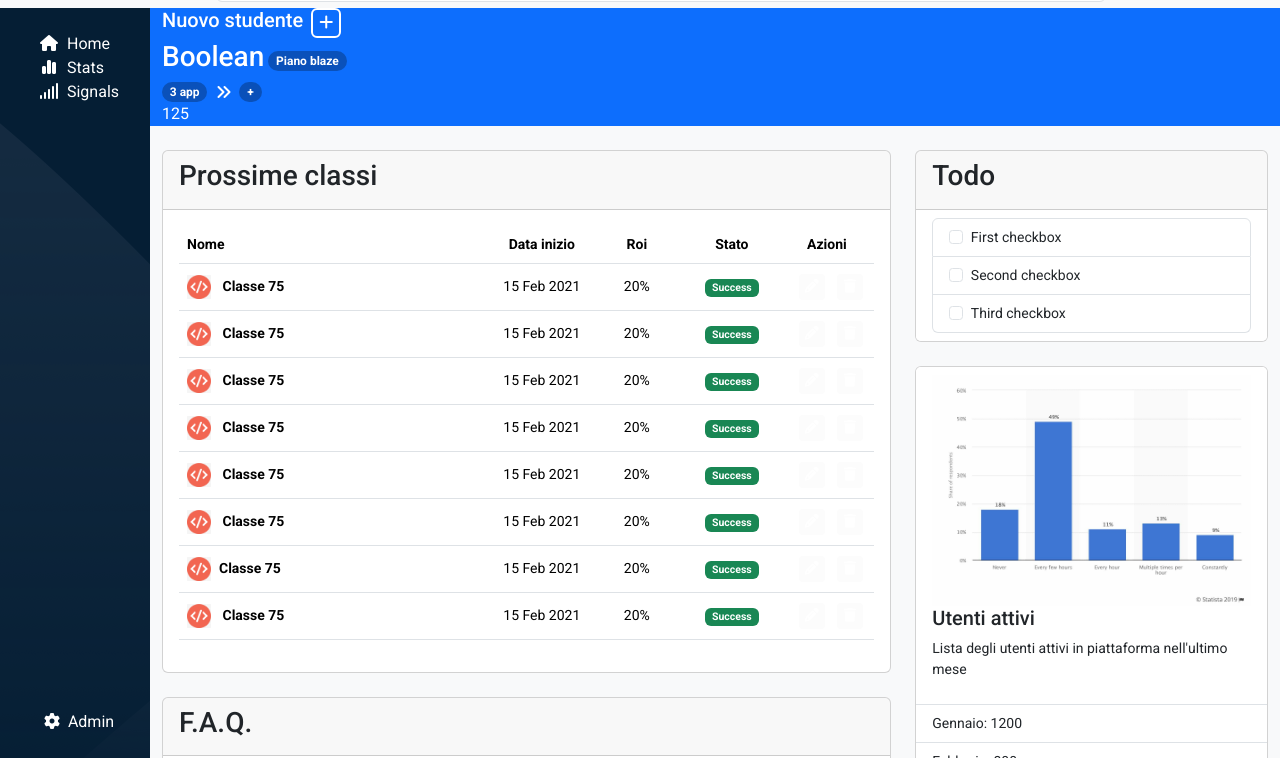
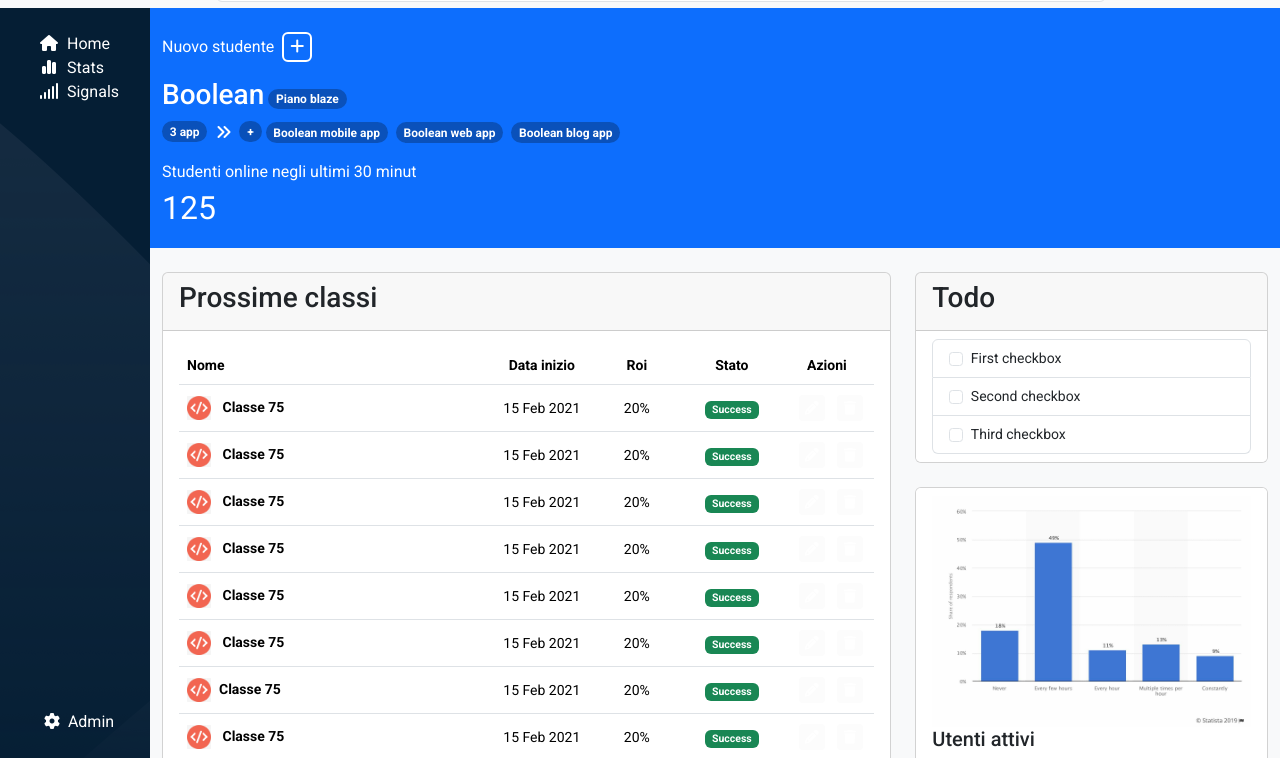
Before and after one commit to MLibralato91/html-css-bootstrap-dashboard, a plain HTML site: page index.html in a window 1280 px wide. Shown: the part 42-800 px from the top of the page. Drawn offline with nearby package versions, Linux system fonts and the light colour scheme.

Commit message:
add all badge

```diff
--- a/index.html
+++ b/index.html
@@ -70,7 +70,7 @@
         <div class="container-fluid">
           <div class="row d-flex">
             <div class="order-2">
-              <div class="d-flex align-items-center">
+              <div class="pt-3 d-flex align-items-center">
                 <h3 class="pe-1">Boolean</h3>
                 <span class="badge rounded-pill">Piano blaze</span>
               </div>
@@ -78,13 +78,19 @@
                 <span class="badge rounded-pill">3 app</span>
                 <i class="mx-2 fa-solid fa-angles-right"></i>
                 <span class="badge rounded-pill">+</span>
+                <div>
+                  <span class="ms-1 badge rounded-pill">Boolean mobile app</span>
+                  <span class="ms-1 badge rounded-pill">Boolean web app</span>
+                  <span class="ms-1 badge rounded-pill">Boolean blog app</span>
+                </div>
               </div>
             </div>
-            <div class="order-2">
-              125
+            <div class="pt-3 order-2">
+              <span>Studenti online negli ultimi 30 minut</span>
+              <p class="fs-2">125</p>
             </div>
-            <div class="my-student d-flex ">
-                <h5>Nuovo studente</h5>
+            <div class="my-student d-flex align-items-center pt-4">
+                <span>Nuovo studente</span>
                 <button type="button" class="my-btn bg-primary"><i class="fa-solid fa-plus"></i></button>
             </div>
           </div>
```
